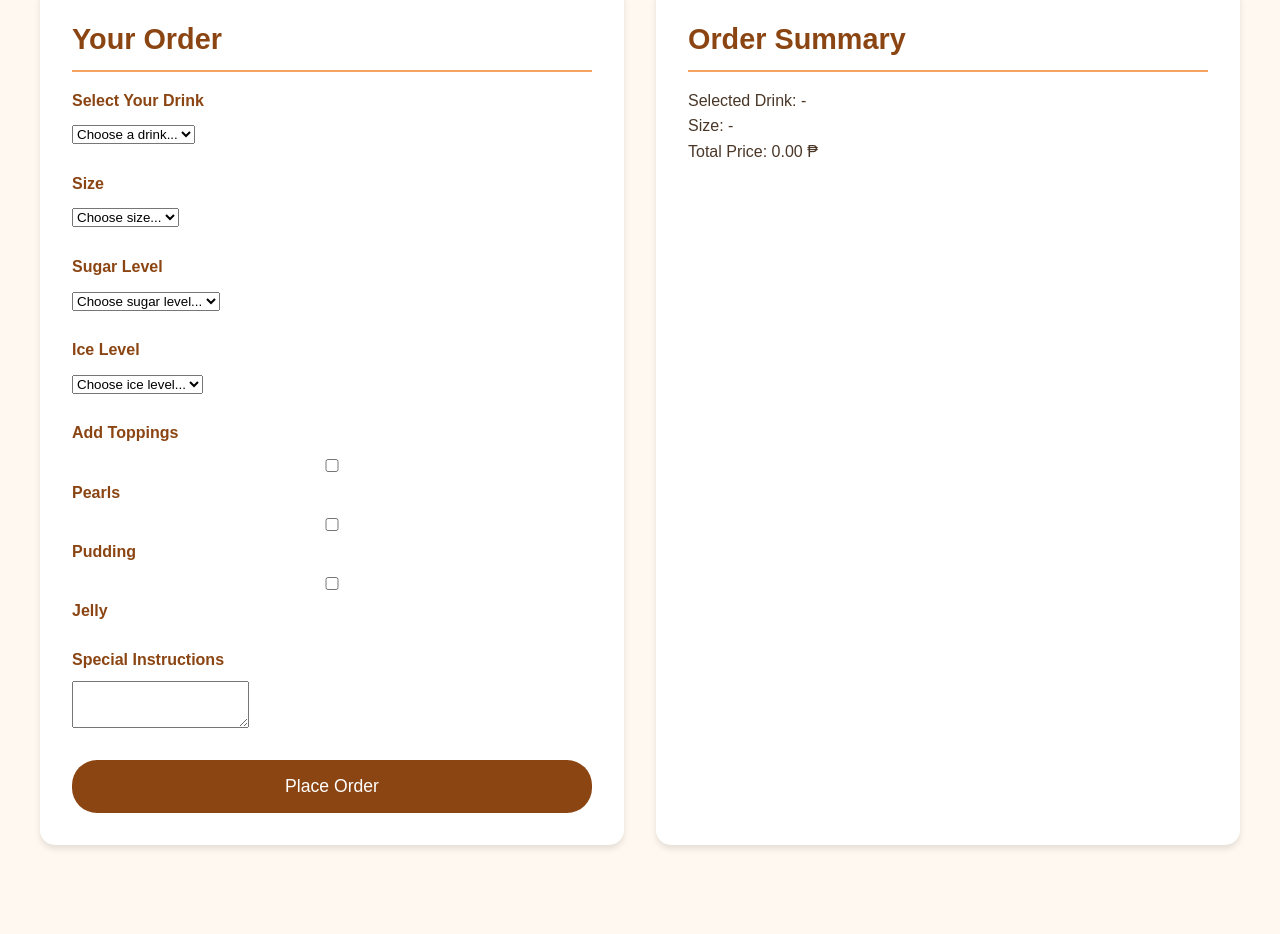
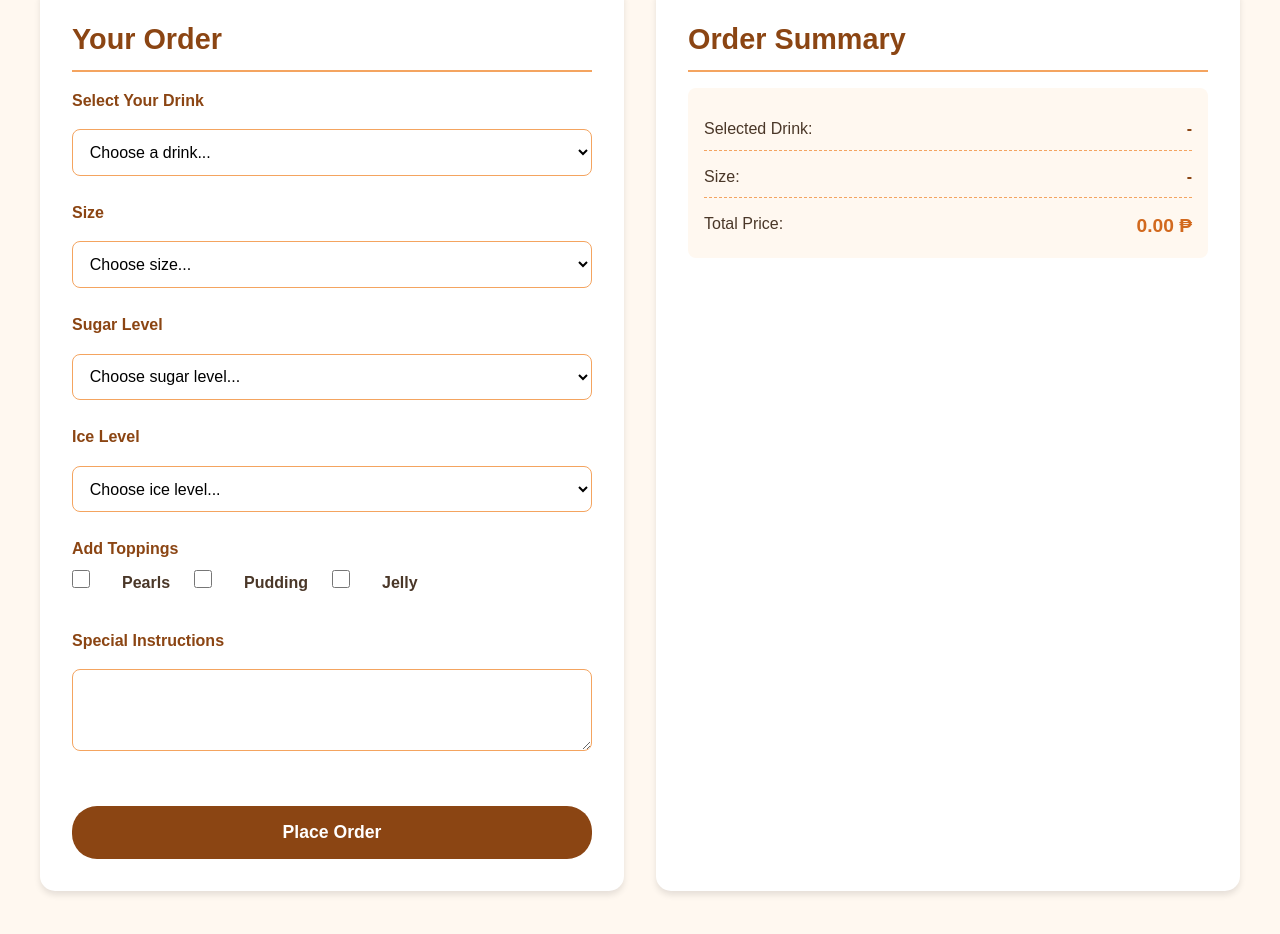
Before and after one commit to Mrtukaji/Milk-TeaLuxe, a plain HTML site: page Pages/order.html in a window 1280 px wide. Shown: the part 260-1194 px from the top of the page. Before the commit the page ends 1169 px from the top, so only its background shows below. Drawn offline with Linux system fonts and the light colour scheme.

Commit message:
stylde the order page

```diff
--- a/Assets/Styles/style.css
+++ b/Assets/Styles/style.css
@@ -216,3 +216,108 @@ main {
 .divider {
     color: var(--accent-color);
 }
+.order-form select,
+.order-form textarea {
+    width: 100%;
+    padding: 0.8rem;
+    border: 1px solid var(--accent-color);
+    border-radius: 8px;
+    font-size: 1rem;
+    background-color: white;
+    margin-top: 0.5rem;
+}
+
+.order-form select:focus,
+.order-form textarea:focus {
+    outline: none;
+    border-color: var(--primary-color);
+    box-shadow: 0 0 5px rgba(139, 69, 19, 0.2);
+}
+
+.checkbox-group {
+    display: flex;
+    flex-wrap: wrap;
+    gap: 1.5rem;
+    margin-top: 0.5rem;
+}
+
+.checkbox-group input[type="checkbox"] {
+    width: 18px;
+    height: 18px;
+    cursor: pointer;
+    accent-color: var(--primary-color);
+}
+
+.checkbox-group label {
+    margin-left: 0.5rem;
+    cursor: pointer;
+    color: var(--text-color);
+}
+
+/* Order Summary Styles */
+.order-summary {
+    margin-top: 1rem;
+    padding: 1rem;
+    background-color: var(--background-color);
+    border-radius: 8px;
+}
+
+.order-summary p {
+    display: flex;
+    justify-content: space-between;
+    margin: 0.8rem 0;
+    padding-bottom: 0.5rem;
+    border-bottom: 1px dashed var(--accent-color);
+}
+
+.order-summary p:last-child {
+    border-bottom: none;
+    margin-bottom: 0;
+    padding-bottom: 0;
+}
+
+.order-summary span {
+    font-weight: 600;
+    color: var(--primary-color);
+}
+
+#total-price {
+    font-size: 1.2rem;
+    color: var(--secondary-color);
+}
+
+/* Submit Button Styles */
+.submit-btn {
+    width: 100%;
+    padding: 1rem;
+    margin-top: 1.5rem;
+    background-color: var(--primary-color);
+    color: white;
+    border: none;
+    border-radius: 25px;
+    font-size: 1.1rem;
+    font-weight: bold;
+    cursor: pointer;
+    transition: all 0.3s ease;
+}
+
+.submit-btn:hover {
+    background-color: var(--secondary-color);
+    transform: translateY(-2px);
+    box-shadow: 0 4px 6px rgba(0, 0, 0, 0.1);
+}
+
+.submit-btn:active {
+    transform: translateY(0);
+}
+
+/* Responsive Adjustments */
+@media (max-width: 768px) {
+    .checkbox-group {
+        gap: 1rem;
+    }
+
+    .order-summary {
+        margin-top: 2rem;
+    }
+}
```
